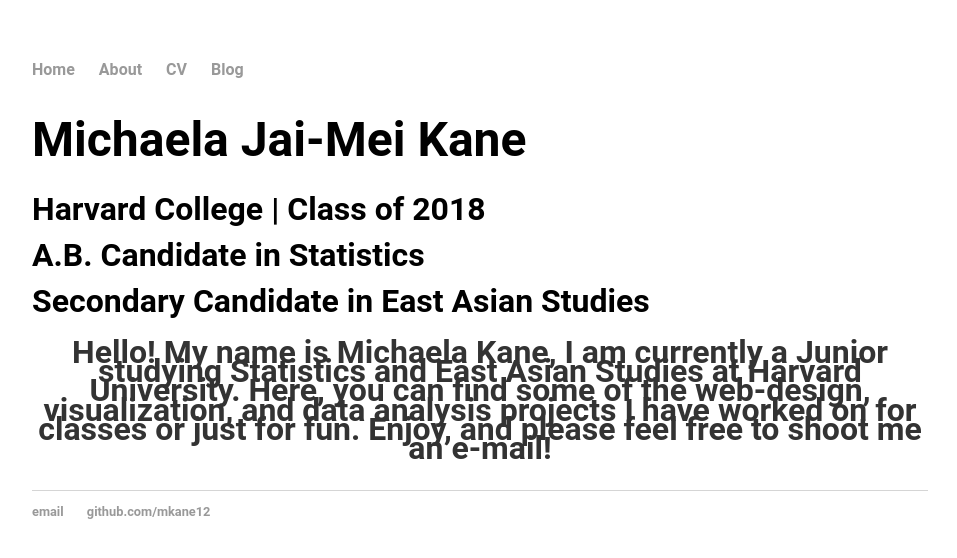
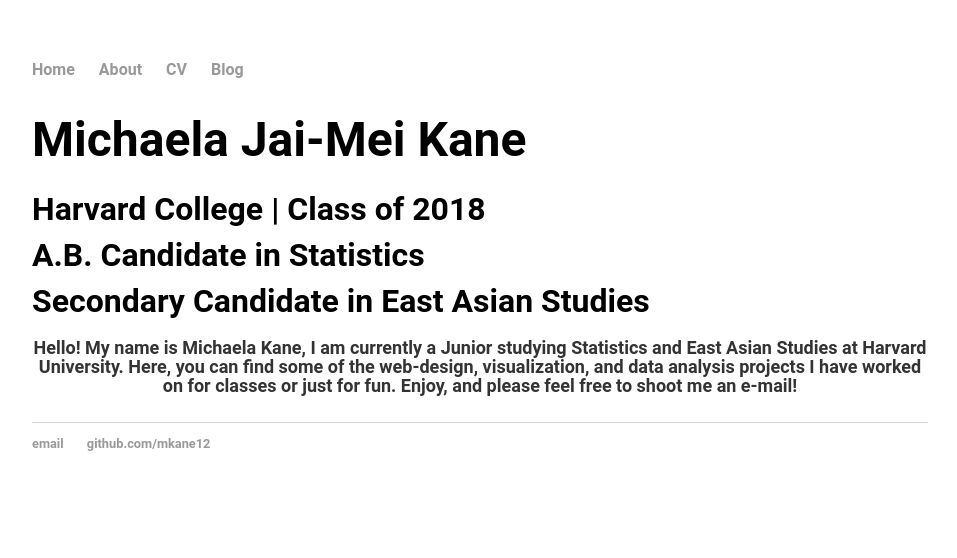
Before and after one commit to mkane12/mkane12.github.io, a Jekyll site: the page built from index.html, in a window 1280 px wide. Shown: the top 558 px of the page, without its empty margins (160-1117 px from the left). Built offline with Jekyll 4.4.1, drawn with Linux system fonts in a browser that asks for light colours.

Commit message:
Update main.css

```diff
--- a/css/main.css
+++ b/css/main.css
@@ -29,10 +29,9 @@
     line-height: 60%;
 }
 p {
-    font-size: 1em;
+    font-size: 18px;
     color: #333;
     text-align: center;
-    line-height: 60%;
 }
 footer {
     border-top: 1px solid #d5d5d5;
```
